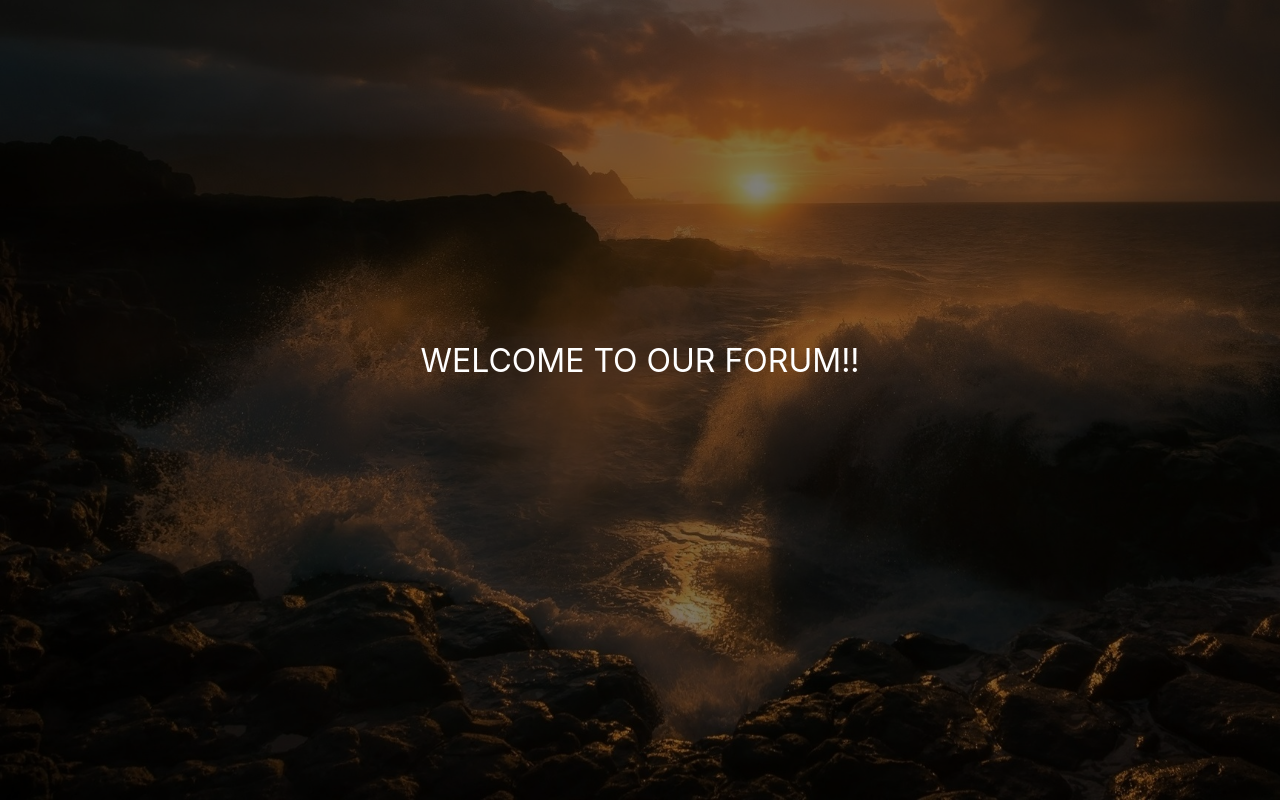
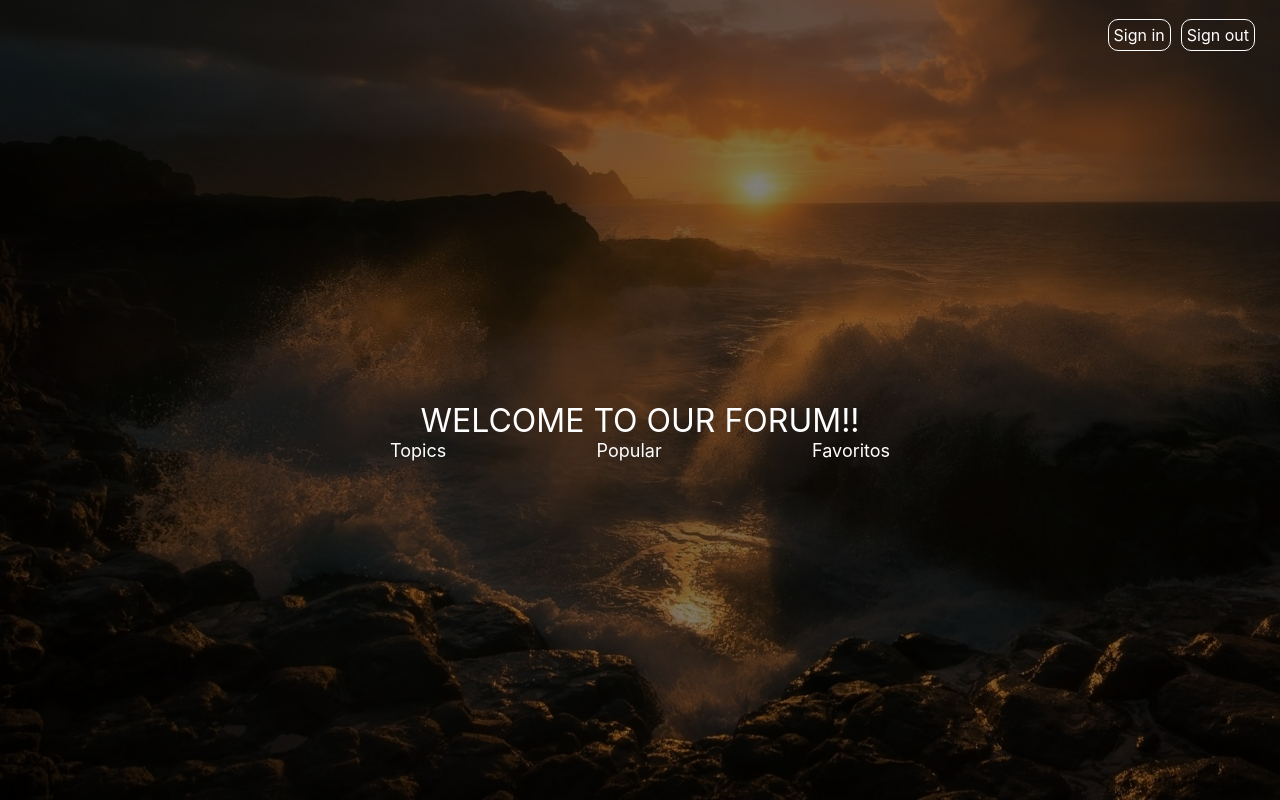
Before and after one commit to rubensysoecho/forum-project, a React (Create React App) app: page / in a window 1280 px wide. Built offline with nearby package versions, Linux system fonts and the light colour scheme.

Commit message:
buttons added

```diff
--- a/src/components/App/App.css
+++ b/src/components/App/App.css
@@ -1,5 +1,32 @@
 header  {
+  position: relative;
+  display: flex;
+  justify-content: right;
+}
 
+header nav  {
+  display: flex;
+  align-items: center;
+  justify-content: right;
+  margin-top: 10px;
+  margin-right: 20px;
+  width: 500px;
+  height: 50px;
+}
+
+header a  {
+  padding: 5px;
+  border: 1px solid white;
+  border-radius: 10px;
+  margin: 5px;
+  color: white;
+  text-decoration: none;
+}
+
+header a:hover  {
+  border-color: black;
+  background-color: orange;
+  color: black;
 }
 
 .hero {
@@ -33,3 +60,24 @@ header  {
   align-items: center;
   color: white;
 }
+
+.hero__content__subtitle  {
+  display: flex;
+  justify-content: space-between;
+  position: fixed;
+  width: 500px;
+  top: 55vh;
+  color: white;
+  font-size: large;
+}
+
+.hero__content__subtitle a {
+  color: white;
+  text-decoration: none;
+  transition: 0.4s;
+}
+
+.hero__content__subtitle a:hover  {
+  text-decoration: underline;
+  color: rgb(247, 187, 76);
+}
--- a/src/components/App/App.js
+++ b/src/components/App/App.js
@@ -1,5 +1,5 @@
 import React from 'react';
-import { NavLink } from 'react-router-dom';
+import { NavLink, HashRouter as Router } from 'react-router-dom';
 import './App.css';
 
 function App() {
@@ -7,11 +7,22 @@ function App() {
     <div className='app'>
       <div className='hero'>
         <header>
-
+          <Router>
+          <nav>
+              <NavLink to="#">Sign in</NavLink>
+              <NavLink to="#">Sign out</NavLink>
+          </nav>
+          </Router>
         </header>
         <div className='hero__content'>
           <div className='hero__content__title'>WELCOME TO OUR FORUM!!</div>
-          <div></div>
+          <Router>
+          <div className='hero__content__subtitle'>
+            <NavLink to="#">Topics</NavLink>
+            <NavLink to="#">Popular</NavLink>
+            <NavLink to="#">Favoritos</NavLink>
+          </div>
+          </Router>
         </div>
       </div>
     </div>
```
